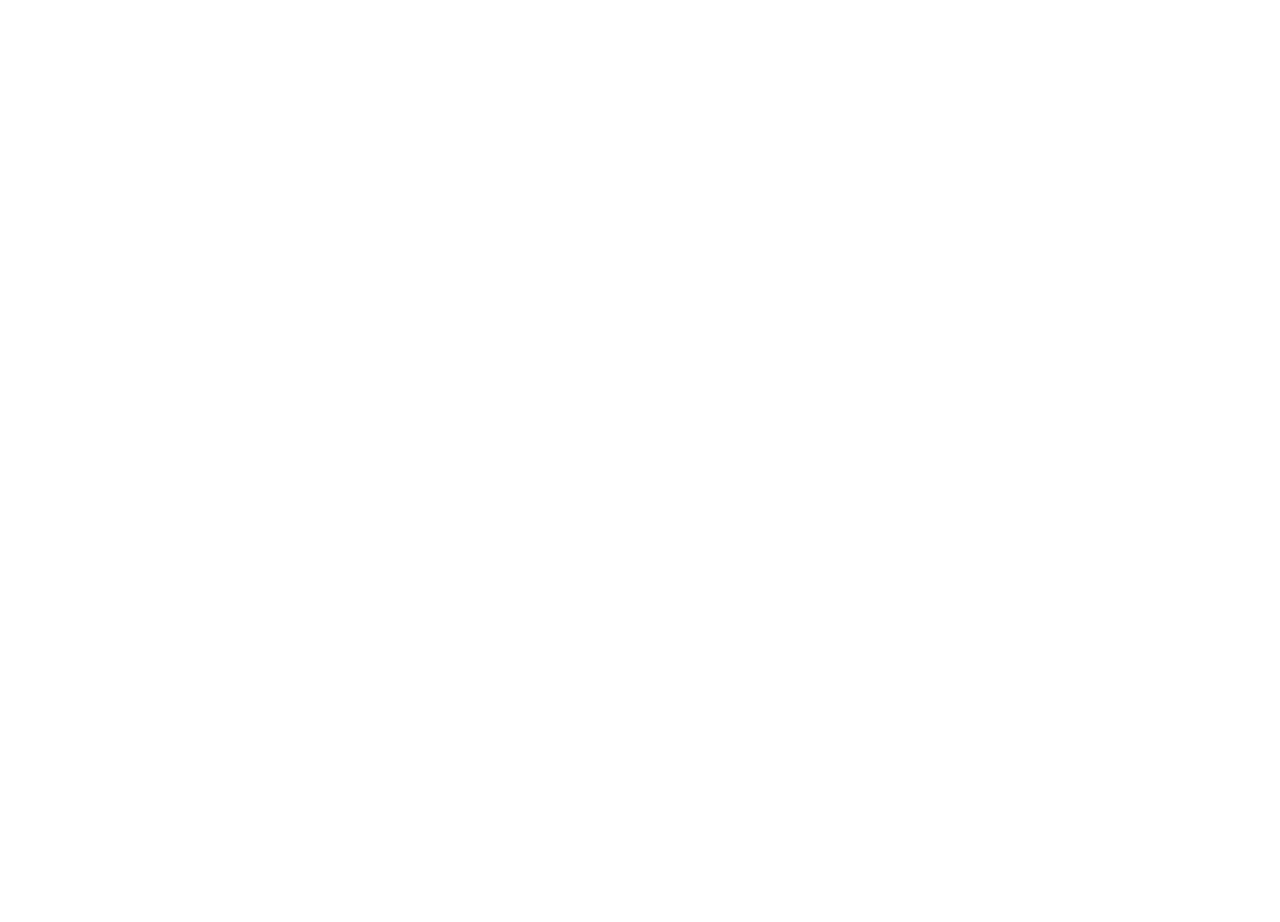
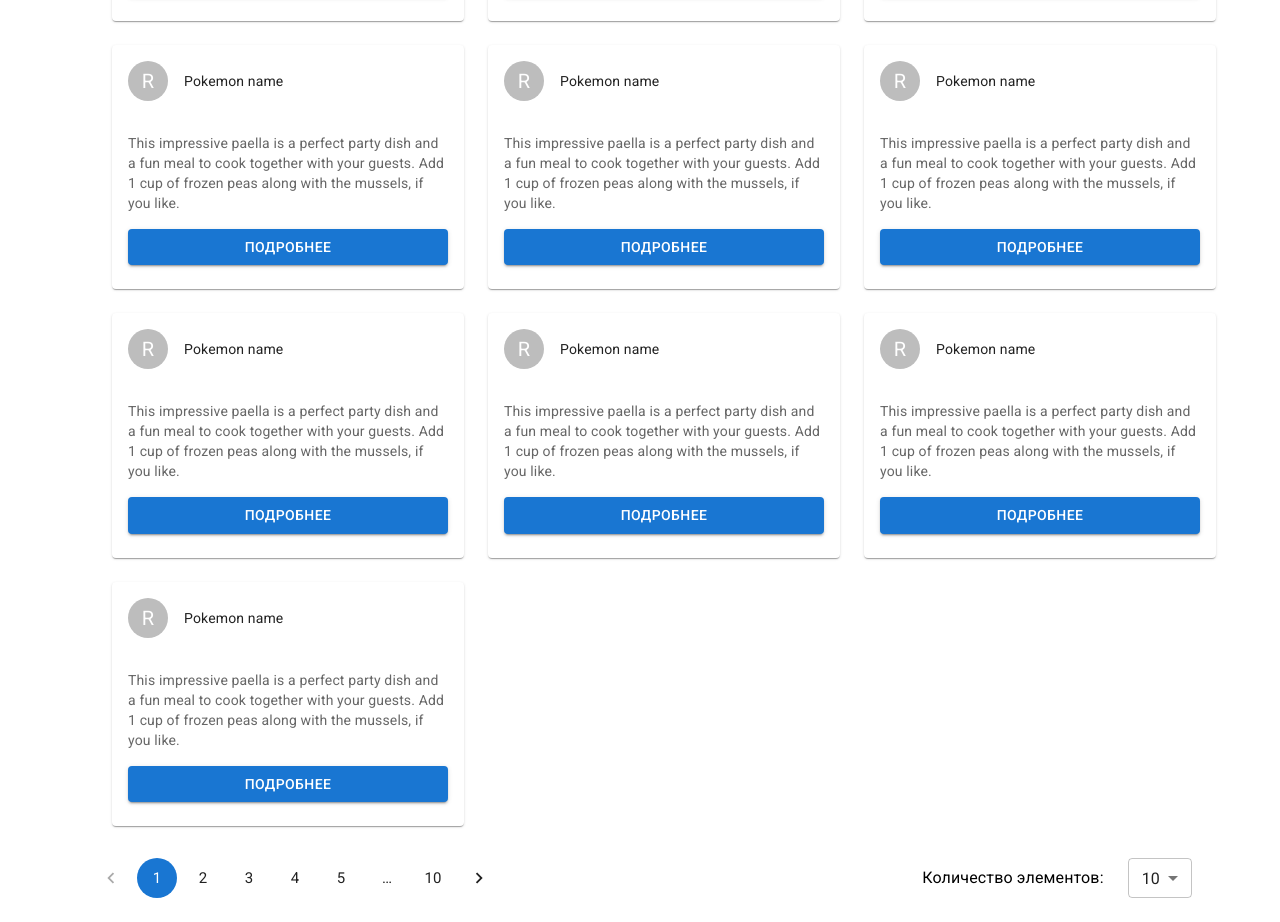
Before and after one commit to RomanChertkov/vector-best, a React (Vite) app: page / in a window 1280 px wide. Shown: the part 432-1354 px from the top of the page. Before the commit the page ends 800 px from the top, so only its background shows below. Built offline with nearby package versions, Linux system fonts and the light colour scheme.

Commit message:
Added HomePage UI

```diff
--- /dev/null
+++ b/src/components/PokemonItem.jsx
@@ -0,0 +1,30 @@
+import {
+  Avatar,
+  Button,
+  Card,
+  CardActions,
+  CardContent,
+  CardHeader,
+  Typography,
+} from '@mui/material'
+import { Stack } from '@mui/system'
+export default function PokemonItem(props) {
+  return (
+    <Card sx={{ width: '100%' }}>
+      <CardHeader
+        avatar={<Avatar aria-label="recipe">R</Avatar>}
+        title="Pokemon name"
+      />
+      <CardContent>
+        <Stack spacing={2}>
+          <Typography variant="body2" color="text.secondary">
+            This impressive paella is a perfect party dish and a fun meal to
+            cook together with your guests. Add 1 cup of frozen peas along with
+            the mussels, if you like.
+          </Typography>
+          <Button variant="contained">Подробнее</Button>
+        </Stack>
+      </CardContent>
+    </Card>
+  )
+}
--- /dev/null
+++ b/src/components/PokemonItemSkeleton.jsx
@@ -0,0 +1,30 @@
+import { Card, CardContent, Grid, Skeleton, Stack } from '@mui/material'
+
+export default function PokemonItemSkeleton(props) {
+  return (
+    <Card sx={{ width: '100%' }}>
+      <CardContent>
+        <Stack spacing={2}>
+          <Grid container alignItems="center">
+            <Grid item xs={3}>
+              <Skeleton variant="circular" width={50} height={50} />
+            </Grid>
+            <Grid item xs={9}>
+              <Skeleton
+                variant="text"
+                width={'100%'}
+                sx={{ fontSize: '1rem' }}
+              />
+            </Grid>
+          </Grid>
+          <Stack spacing={1}>
+            <Skeleton variant="text" width={'100%'} sx={{ fontSize: '1rem' }} />
+            <Skeleton variant="text" width={'100%'} sx={{ fontSize: '1rem' }} />
+            <Skeleton variant="text" width={'100%'} sx={{ fontSize: '1rem' }} />
+          </Stack>
+          <Skeleton variant="rounded" width={'100%'} height={40} />
+        </Stack>
+      </CardContent>
+    </Card>
+  )
+}
--- a/src/pages/HomePage.jsx
+++ b/src/pages/HomePage.jsx
@@ -1,11 +1,67 @@
-import { Typography } from '@mui/material'
+import {
+  Box,
+  Grid,
+  Typography,
+  Pagination,
+  Stack,
+  Select,
+  MenuItem,
+} from '@mui/material'
+import PokemonItem from '../components/PokemonItem'
+import PokemonItemSkeleton from '../components/PokemonItemSkeleton'
 
 export default function HomePage(props) {
+  const count = 10
+
+  const isLoading = !true
   return (
-    <>
+    <Stack spacing={4}>
       <Typography variant="h3" component="h2">
         HomePage
       </Typography>
-    </>
+
+      <Grid container spacing={3}>
+        {isLoading &&
+          Array.from(Array(count)).map((_, index) => (
+            <Grid item key={index} xs={12} sm={12} md={6} lg={4} xl={3}>
+              <PokemonItemSkeleton />
+            </Grid>
+          ))}
+
+        {!isLoading &&
+          Array.from(Array(count)).map((_, index) => (
+            <Grid item key={index} xs={12} sm={12} md={6} lg={4} xl={3}>
+              <PokemonItem />
+            </Grid>
+          ))}
+      </Grid>
+
+      <Stack direction="row" justifyContent={'space-between'}>
+        <Pagination
+          count={10}
+          size="large"
+          color="primary"
+          disabled={isLoading}
+        />
+
+        <Stack direction="row" spacing={3} alignItems="center">
+          <Typography variant="body1" component="div">
+            Количество элементов:
+          </Typography>
+          <Select
+            labelId="demo-simple-select-label"
+            id="demo-simple-select"
+            value={10}
+            // label="Age"
+            inputProps={{ 'aria-label': 'Without label' }}
+            size="small"
+          >
+            <MenuItem value={10}>10</MenuItem>
+            <MenuItem value={20}>20</MenuItem>
+            <MenuItem value={30}>30</MenuItem>
+          </Select>
+        </Stack>
+      </Stack>
+    </Stack>
   )
 }
--- a/src/pages/PokemonPage.jsx
+++ b/src/pages/PokemonPage.jsx
@@ -1,4 +1,4 @@
-import { Box, Button, Grid, Typography } from '@mui/material'
+import { Button, Grid, Typography } from '@mui/material'
 import { useNavigate } from 'react-router-dom'
 export default function PokemonPage(props) {
   const navigate = useNavigate()
```
